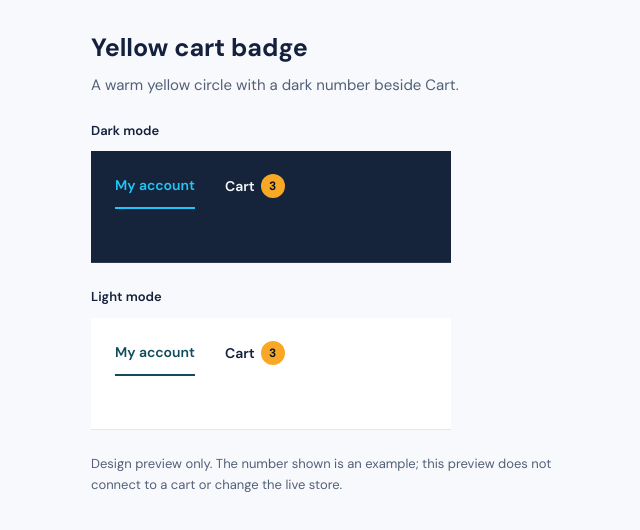
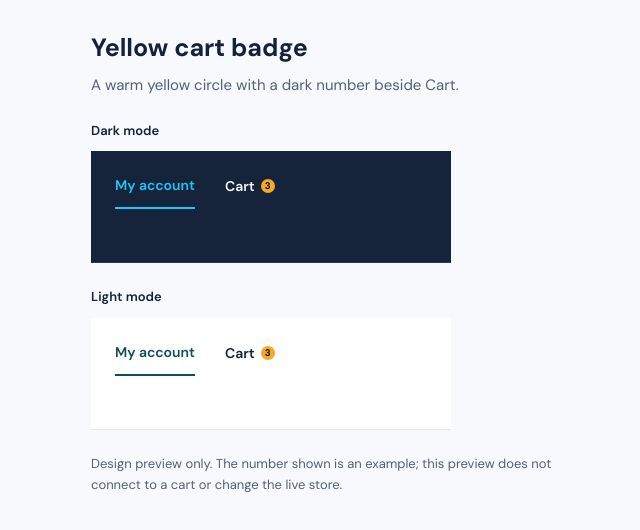
Before and after one commit to nkrake6/petish, a website: page docs/cart-badge-preview/index.html in a window 1280 px wide. Shown: the whole page, without its empty margins (209-849 px from the left). Drawn offline with Linux system fonts and the light colour scheme.

Commit message:
Size Cart badge preview to match menu text

```diff
--- a/docs/cart-badge-preview/index.html
+++ b/docs/cart-badge-preview/index.html
@@ -19,7 +19,8 @@
     .links { display: flex; align-items: flex-start; gap: 30px; height: 36px; }
     .link { display: inline-flex; align-items: center; gap: 6px; height: 36px; padding: 0 0 10px; font-size: 14px; line-height: 24px; font-weight: 600; white-space: nowrap; }
     .current { color: var(--active); border-bottom: 2px solid var(--active); }
-    .badge { display: inline-flex; flex: 0 0 24px; align-items: center; justify-content: center; width: 24px; height: 24px; border-radius: 50%; background: #f9a825; color: #0b1426; font: 700 12px/1 "DM Sans", system-ui, sans-serif; font-variant-numeric: tabular-nums; }
+    .badge { display: inline-flex; flex: 0 0 1em; align-items: center; justify-content: center; width: 1em; height: 1em; border-radius: 50%; background: #f9a825; color: #0b1426; font: inherit; line-height: 1; font-variant-numeric: tabular-nums; }
+    .badge > span { font-size: .7em; font-weight: 700; line-height: 1; }
     .note { margin-top: 24px; max-width: 55ch; font-size: 13px; }
     @media(max-width:400px) { main { padding-inline: 12px; } .sample { padding-inline: 12px; } }
   </style>
@@ -30,11 +31,11 @@
     <p>A warm yellow circle with a dark number beside Cart.</p>
     <h2>Dark mode</h2>
     <div class="sample dark" id="dark-preview" aria-label="Dark navigation preview: Cart has three items">
-      <div class="links"><span class="link current">My account</span><span class="link">Cart <span class="badge" aria-hidden="true">3</span></span></div>
+      <div class="links"><span class="link current">My account</span><span class="link">Cart <span class="badge" aria-hidden="true"><span>3</span></span></span></div>
     </div>
     <h2>Light mode</h2>
     <div class="sample light" id="light-preview" aria-label="Light navigation preview: Cart has three items">
-      <div class="links"><span class="link current">My account</span><span class="link">Cart <span class="badge" aria-hidden="true">3</span></span></div>
+      <div class="links"><span class="link current">My account</span><span class="link">Cart <span class="badge" aria-hidden="true"><span>3</span></span></span></div>
     </div>
     <p class="note">Design preview only. The number shown is an example; this preview does not connect to a cart or change the live store.</p>
   </main>
```
Also changed, not shown: docs/cart-badge-preview/assets/yellow-cart-dark.png, docs/cart-badge-preview/assets/yellow-cart-light.png.
